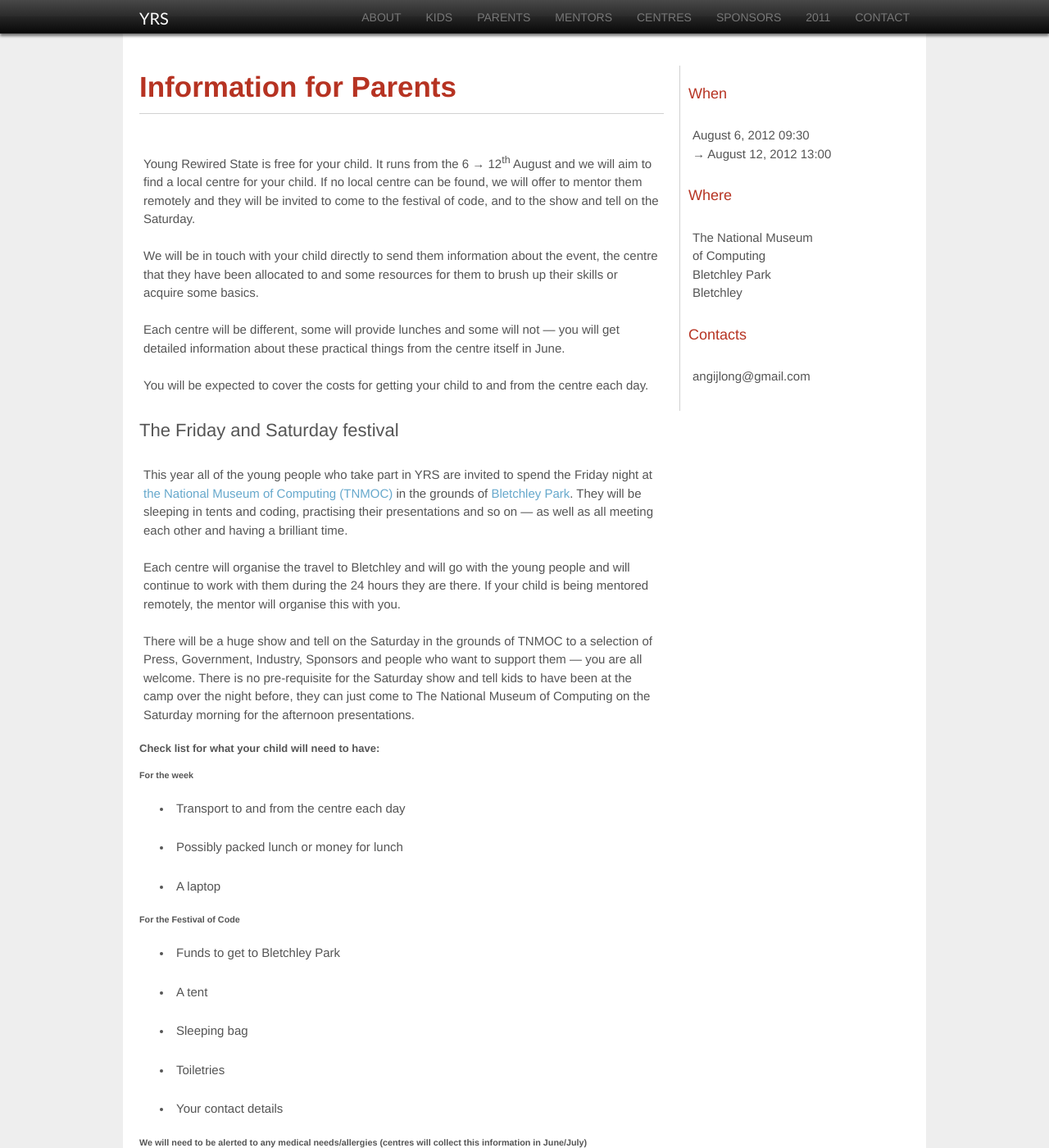
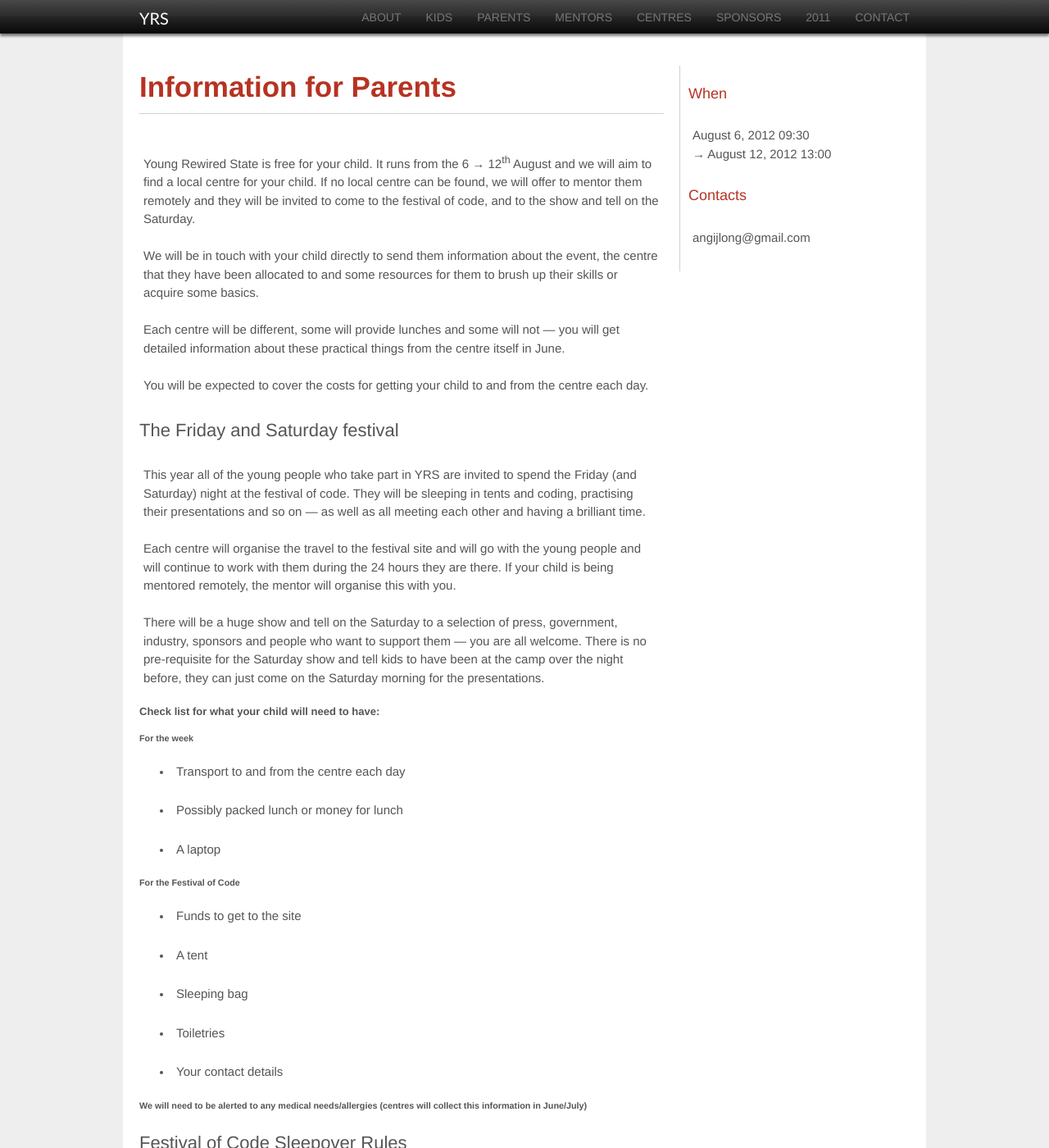
Before and after one commit to adamamyl/jekylld-yrs2012, a Jekyll site: the page built from parents/index.html, in a window 1280 px wide and 1400 px high. Shown: the whole window at 82% size. Built offline with Jekyll 4.4.1, drawn with Linux system fonts in a browser that asks for light colours.

Commit message:
We're too big for Bletchley Park :o(

```diff
--- a/centres/index.html
+++ b/centres/index.html
@@ -38,7 +38,7 @@
 
 	    <br /><br />
 
-            On the Friday every centre needs to gather their young coders up and bring them all to <a href="http://tnmoc.org/">The National Museum of Computing</a>, <a href="http://www.bletchleypark.org/">Bletchley Park</a> for the festival of code. They will continue coding, hear lightning talks from interesting people, play on BBC Micros and sleep in tents readying themselves for a big show and tell on the Saturday to a mixture of Government, Press and Industry. There will be music. We will co-ordinate this migration with you and yes, it will include getting them home too &#8212; but we will help you, don't worry.</p>
+            On the Friday every centre needs to gather their young coders up and bring them all to the festival of code. They will continue coding, hear lightning talks from interesting people, play on BBC Micros and sleep in tents readying themselves for a big show and tell on the Saturday to a mixture of Government, Press and Industry. There will be music. We will co-ordinate this migration with you and yes, it will include getting them home too &#8212; but we will help you, don't worry.</p>
 
 	    <h3>Money</h3>
 
--- a/parents/index.html
+++ b/parents/index.html
@@ -24,15 +24,15 @@
 
             <h3>The Friday and Saturday festival</h3>
 
-            <p>This year all of the young people who take part in YRS are invited to spend the Friday night at <a href="http://www.tnmoc.org">the National Museum of Computing (TNMOC)</a> in the grounds of <a href="http://www.bletchleypark.org.uk/">Bletchley Park</a>. They will be sleeping in tents and coding, practising their presentations and so on &#8212; as well as all meeting each other and having a brilliant time.
+            <p>This year all of the young people who take part in YRS are invited to spend the Friday (and Saturday) night at the festival of code. They will be sleeping in tents and coding, practising their presentations and so on &#8212; as well as all meeting each other and having a brilliant time.
 
             <br /><br />
 
-            Each centre will organise the travel to Bletchley and will go with the young people and will continue to work with them during the 24 hours they are there. If your child is being mentored remotely, the mentor will organise this with you.
+            Each centre will organise the travel to the festival site and will go with the young people and will continue to work with them during the 24 hours they are there. If your child is being mentored remotely, the mentor will organise this with you.
 
             <br /><br />
 
-            There will be a huge show and tell on the Saturday in the grounds of TNMOC to a selection of Press, Government, Industry, Sponsors and people who want to support them &#8212; you are all welcome. There is no pre-requisite for the Saturday show and tell kids to have been at the camp over the night before, they can just come to The National Museum of Computing  on the Saturday morning for the afternoon presentations.</p>
+            There will be a huge show and tell on the Saturday to a selection of press, government, industry, sponsors and people who want to support them &#8212; you are all welcome. There is no pre-requisite for the Saturday show and tell kids to have been at the camp over the night before, they can just come on the Saturday morning for the presentations.</p>
 
             <h4>Check list for what your child will need to have:</h4>
 
@@ -45,7 +45,7 @@
 
             <h5>For the Festival of Code</h5>
             <ul>
-                <li><p>Funds to get to Bletchley Park</p></li>
+                <li><p>Funds to get to the site</p></li>
                 <li><p>A tent</p></li>
                 <li><p>Sleeping bag</p></li>
                 <li><p>Toiletries</p></li>
@@ -81,10 +81,10 @@
             <div class="title"><h4>When</h4></div>
             <p>August 6, 2012 09:30<br />→ August 12, 2012 13:00</p>
 
-            <div class="title"><h4>Where</h4></div>
+            <!-- <div class="title"><h4>Where</h4></div>
             <p>The National Museum <br />of Computing<br />
             Bletchley Park<br />
-            Bletchley</p>
+            Bletchley</p> -->
 
             <div class="title"><h4>Contacts</h4></div>
             <p>angijlong@gmail.com</p>
```
Also changed, not shown: about/index.html (+4 -4 lines), index.html (+1 -29 lines), mentors/index.html (+4 -9 lines).
